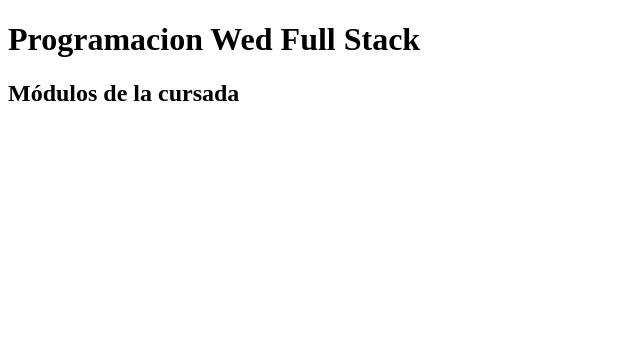
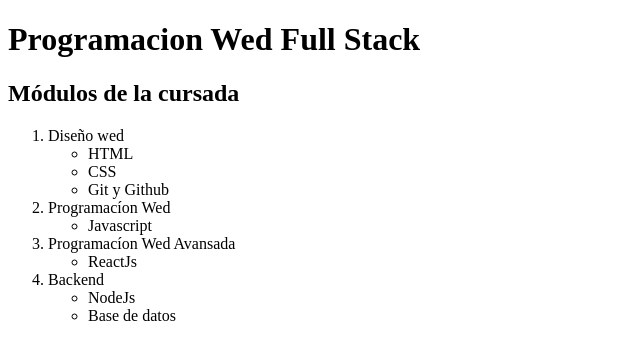
Before and after one commit to dantermg28/tarea-1, a plain HTML site: page ejercicio2.html in a window 1280 px wide. Shown: the whole page, without its empty margins (0-640 px from the left). Drawn offline with Linux system fonts and the light colour scheme.

Commit message:
listas desordenadas y ordenadas

```diff
--- a/ejercicio2.html
+++ b/ejercicio2.html
@@ -8,5 +8,26 @@
 <body>
     <h1>Programacion Wed Full Stack</h1>
     <h2>Módulos de la cursada</h2>
+    <ol>
+        <li>Diseño wed</li>
+           <ul>
+            <li>HTML</li>
+            <li>CSS</li>
+            <li>Git y Github</li>
+           </ul>
+        <li>Programacíon Wed</li>
+           <ul>
+            <li>Javascript</li>
+           </ul>
+        <li>Programacíon Wed Avansada</li>
+           <ul>
+            <li>ReactJs</li>
+           </ul>
+        <li>Backend</li>
+           <ul>
+            <li>NodeJs</li>
+            <li>Base de datos</li>
+           </ul>
+    </ol>
 </body>
 </html>
```
Also changed, not shown: index.html (+5 -0 lines).
